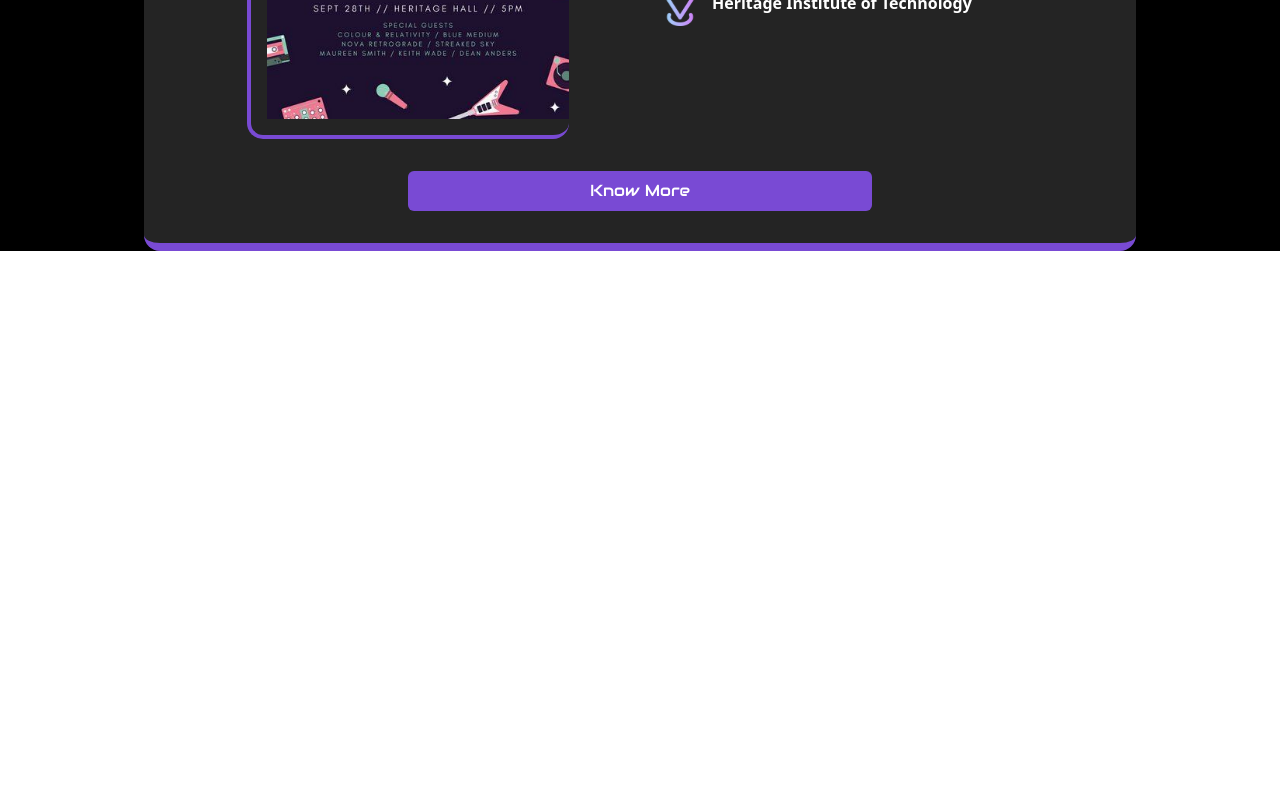
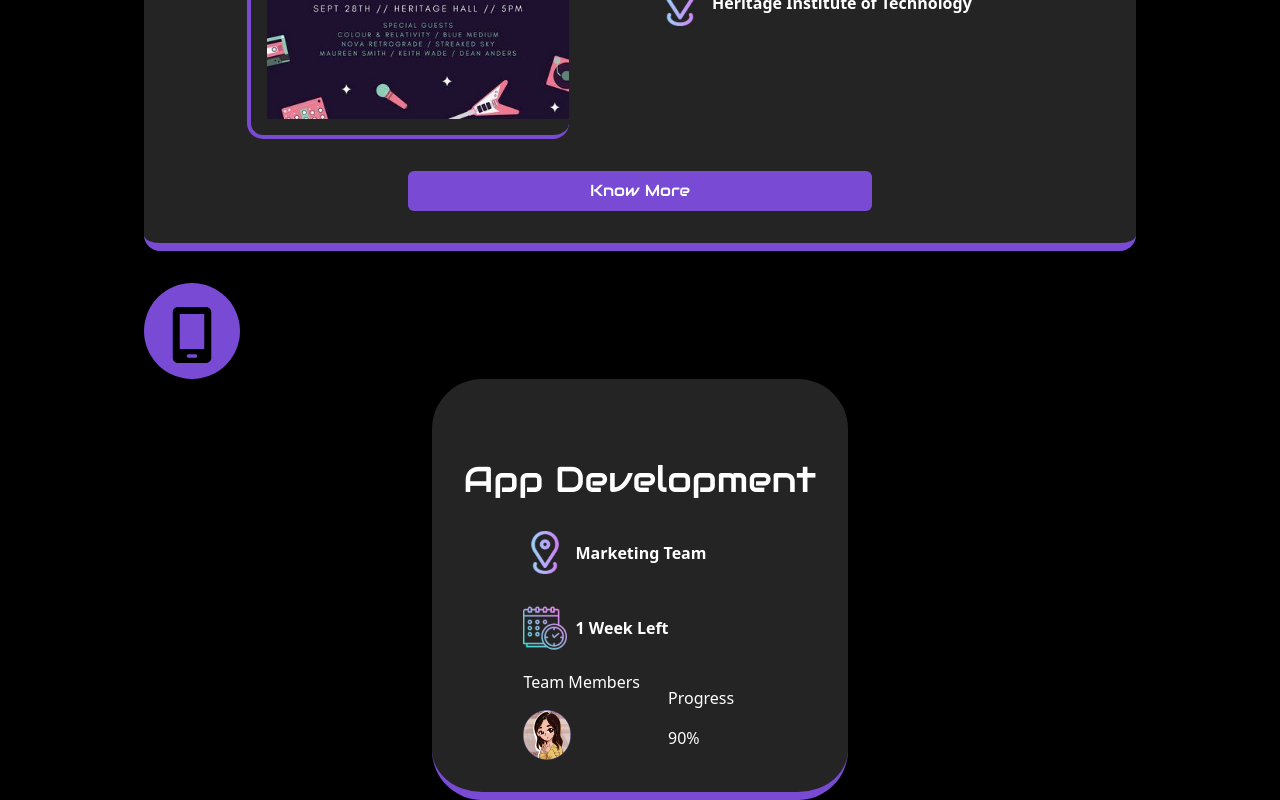
Before and after one commit to Kingshuk3006/collegebuddies, a Next.js app: page /activities in a window 1280 px wide. Shown: the part 2187-2987 px from the top of the page. Before the commit the page ends 2438 px from the top, so only its background shows below. Built offline with nearby package versions, Linux system fonts and the light colour scheme.

Commit message:
Project card

```diff
--- /dev/null
+++ b/components/ProjectCard.js
@@ -0,0 +1,59 @@
+import React from 'react';
+const ProjectCard = () => {
+    return (
+        <div className="flex flex-col">
+
+            <div className="rounded-full bg-violet h-[6rem] w-[6rem]">
+                <section>
+                    <img
+                        src="mobile-screen-solid.svg"
+                        className="h-[5rem] w-[6rem]  pt-6 px-3"
+                    />
+                </section>
+            </div>
+
+            <div className="bg-[#242424] md:p-8 p-4 flex flex-col justify-center items-center space-y-8 rounded-[50px] border-b-8 border-violet max-w-[75rem] mx-auto">
+
+                    <div className='flex justify-between mt-12'>
+                        <h1 className="font-Audiowide md:text-4xl text-2xl text-white">
+                            App Development
+                        </h1>
+                </div>
+                <div className=" grid md:grid-cols-1 child:space-y-4">
+
+                    <section className="mx-4">
+
+                        <div className="child:flex child:space-x-2 child:font-gillroy flex flex-col space-y-8 child:items-center text-white font-semibold">
+
+                            <section>
+                                <img src="mapmarker.svg" className='w-11' />
+                                <p>Marketing Team</p>
+                            </section>
+                            <section>
+                                <img src="calendar.svg" className='w-11' />
+                                <p>1 Week Left</p>
+                            </section>
+                        </div>
+
+                    </section>
+                    <div className=" grid md:grid-cols-2 child:space-y-4 space-x-7 mt-5 mx-4">
+
+                            <section className="text-white">
+                                <p className="color-white">Team Members</p>
+                                <img src="joinee.png" className='w-12' />
+                            </section>
+                            <section className="text-white">
+                                <p className="color-white">Progress</p>
+                                <p>90%</p>
+                            </section>
+
+
+                    </div>
+                </div>
+
+            </div>
+        </div>
+    );
+  };
+
+  export default ProjectCard;
--- a/pages/activities.js
+++ b/pages/activities.js
@@ -4,6 +4,7 @@ import Button2 from "../components/college page/Button2";
 import styles from "../styles/Home.module.css";
 import React from 'react';
 import EventCard from '../components/EventCard'
+import ProjectCard from '../components/ProjectCard'
 import CommunityPersonCard from "../components/CommunityPersonCard";
 
 
@@ -21,6 +22,7 @@ export default function activities() {
         <EventCard />
         <EventCard />
         <EventCard />
+        <ProjectCard />
       </div>
 
 
```
Also changed, not shown: public/mobile-screen-solid.svg (added).
